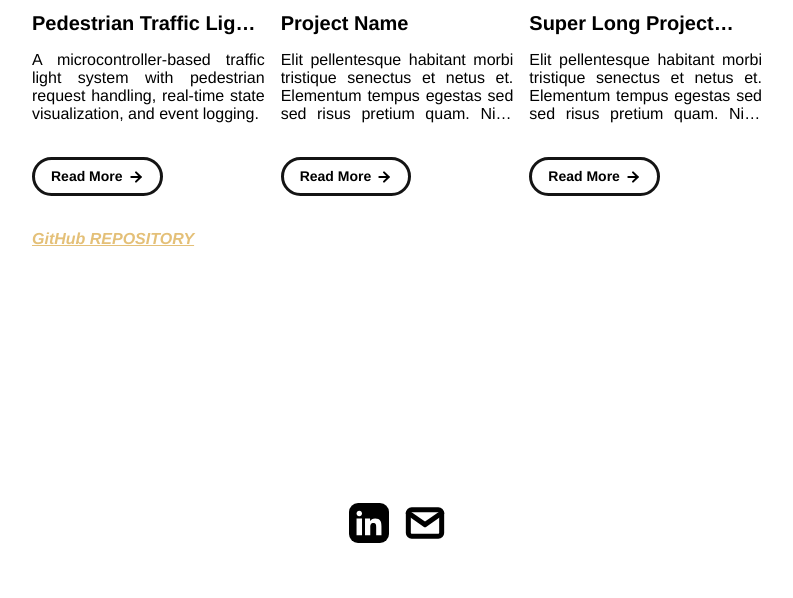
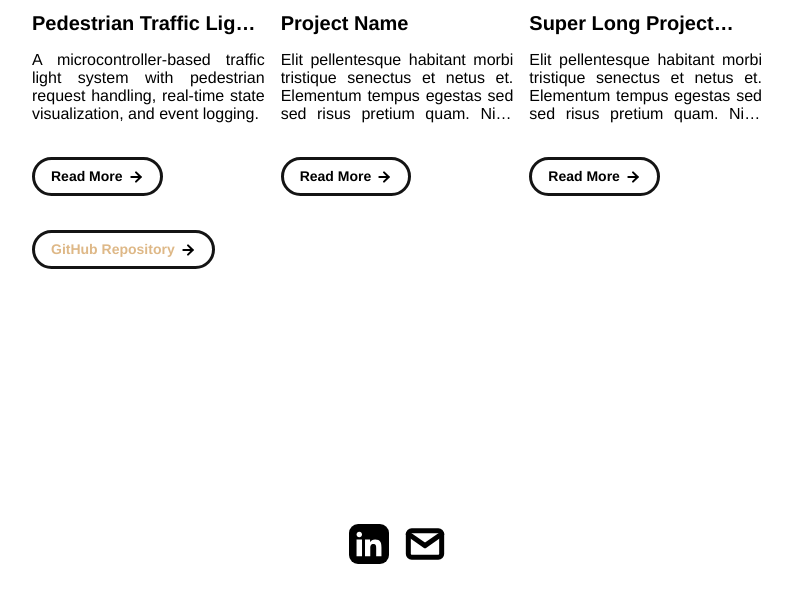
Before and after one commit to Ingrid-LK/ingridLKK.github.io, a plain HTML site: page index.html in a window 1280 px wide. Shown: the part 1465-2063 px from the top of the page, without its empty margins (243-1036 px from the left). Before the commit the page ends 2042 px from the top, so only its background shows below. Drawn offline with Linux system fonts and the light colour scheme.

Commit message:
added github project links

```diff
--- a/css/utilities.css
+++ b/css/utilities.css
@@ -75,6 +75,10 @@ a.button:hover {
   cursor: pointer;
 }
 
+a.button#links {
+    color: burlywood;
+}
+
 
 /* Footer Styling */
 
--- a/index.html
+++ b/index.html
@@ -132,13 +132,16 @@
             </div>
             <a class="button" href="./project-pages/project-trafficL.html">
               <span class="button-text">Read More</span>
+              <image src="./assets/icons/arrow-right.svg" class="right-arrow-icon"/>
+            </a>
 
 
-
+             <a class="button" id= "links" href="https://github.com/Ingrid-LK/Traffic-Lights-ArduinoVersion">
+              <span class="button-text">GitHub Repository</span>
               <!-- OVER HERE TRY TO INS, DIAGRAMS NOTHING MORE ERT GITHUB REPOSITORY LINK; ALSO THE NEXT PAGE SHOULD JUST SHOW PICS-->
               <image src="./assets/icons/arrow-right.svg" class="right-arrow-icon"/>
-               <a class="links" href="https://github.com/Ingrid-LK/Traffic-Lights-ArduinoVersion" target="_blank">GitHub REPOSITORY</a>
             </a>
+
           </div>
 
 
```
Also changed, not shown: project-pages/project-trafficL.html (+1 -0 lines).
